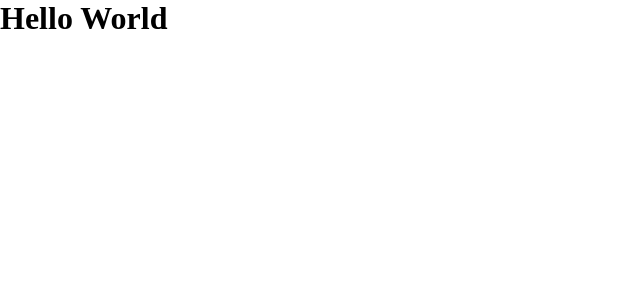
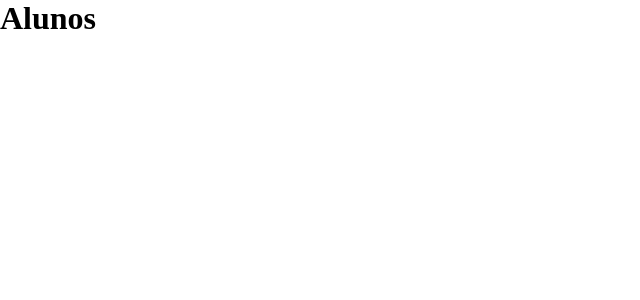
Before and after one commit to Davidsksilva/frontend-react-spring-course, a React (Create React App) app: page /alunos in a window 1280 px wide. Shown: the top 300 px of the page, without its empty margins (0-640 px from the left). Built offline with nearby package versions, Linux system fonts and the light colour scheme; the HTML template or start-up script is replaced by a standard one.

Commit message:
roteamento

```diff
--- a/package.json
+++ b/package.json
@@ -5,6 +5,7 @@
   "dependencies": {
     "react": "^16.10.2",
     "react-dom": "^16.10.2",
+    "react-router-dom": "^5.1.2",
     "react-scripts": "3.2.0"
   },
   "scripts": {
--- a/src/App.js
+++ b/src/App.js
@@ -1,7 +1,8 @@
 import React from "react";
+import Routes from "./routes";
 
 function App() {
-  return <h1>Hello World</h1>;
+  return <Routes />;
 }
 
 export default App;
--- /dev/null
+++ b/src/pages/Alunos/index.js
@@ -0,0 +1,7 @@
+import React from "react";
+
+const Alunos = () => {
+  return <h1>Alunos</h1>;
+};
+
+export default Alunos;
--- /dev/null
+++ b/src/pages/Disciplinas/index.js
@@ -0,0 +1,7 @@
+import React from "react";
+
+const Disciplinas = () => {
+  return <h1>Disciplinas</h1>;
+};
+
+export default Disciplinas;
--- /dev/null
+++ b/src/pages/Layout/index.js
@@ -0,0 +1,7 @@
+import React from "react";
+
+const Layout = props => {
+  return <>{props.children}</>;
+};
+
+export default Layout;
--- /dev/null
+++ b/src/pages/Matricula/index.js
@@ -0,0 +1,7 @@
+import React from "react";
+
+const Matricula = () => {
+  return <h1>Matricula</h1>;
+};
+
+export default Matricula;
--- /dev/null
+++ b/src/routes.js
@@ -0,0 +1,21 @@
+import React from "react";
+import { BrowserRouter, Route, Switch } from "react-router-dom";
+
+import Layout from "./pages/Layout";
+import Alunos from "./pages/Alunos";
+import Disciplinas from "./pages/Disciplinas";
+import Matricula from "./pages/Matricula";
+
+const Routes = () => (
+  <BrowserRouter>
+    <Layout>
+      <Switch>
+        <Route path="/alunos" component={Alunos} />
+        <Route path="/disciplinas" component={Disciplinas} />
+        <Route path="/matricula" component={Matricula} />
+      </Switch>
+    </Layout>
+  </BrowserRouter>
+);
+
+export default Routes;
```
Also changed, not shown: 1 other file (tests, documents, lock files or other folders).
